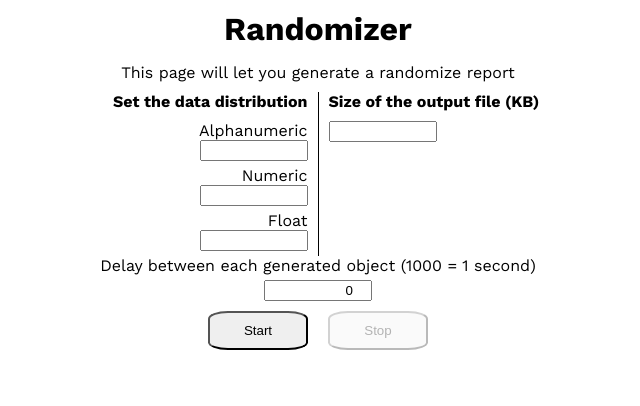
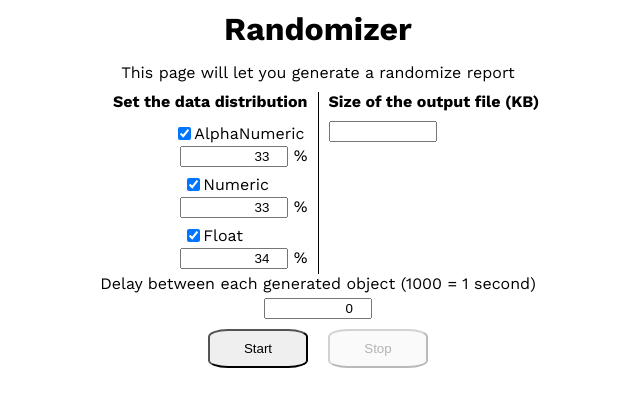
Before and after one commit to aziziaziz/IN_Randomizer, a Vue app in the folder randomizer/: page / in a window 1280 px wide. Shown: the top 406 px of the page, without its empty margins (322-962 px from the left). Built offline with nearby package versions, Linux system fonts and the light colour scheme.

Commit message:
Update using new checkbox component. Add checking when the checkbox is checked on unchecked

```diff
--- a/randomizer/src/pages/Randomizer.vue
+++ b/randomizer/src/pages/Randomizer.vue
@@ -5,16 +5,16 @@
       <div class="setup-left">
         <div class="title">Set the data distribution</div>
         <div class="checkbox-section">
-          <div>Alphanumeric</div>
-          <input type="number" v-model.number="alphaDist" :disabled="randomObjects.length > 0">
+          <CheckBox :isChecked.sync="alphaNumericChecked" value="AlphaNumeric" />
+          <input type="number" v-model.number="alphaDist" :disabled="randomObjects.length > 0 || !alphaNumericChecked"> %
         </div>
         <div class="checkbox-section">
-          <div>Numeric</div>
-          <input type="number" v-model.number="numericDist" :disabled="randomObjects.length > 0">
+          <CheckBox :isChecked.sync="numericChecked" value="Numeric" />
+          <input type="number" v-model.number="numericDist" :disabled="randomObjects.length > 0 || !numericChecked"> %
         </div>
         <div class="checkbox-section">
-          <div>Float</div>
-          <input type="number" v-model.number="floatDist" :disabled="randomObjects.length > 0">
+          <CheckBox :isChecked.sync="floatChecked" value="Float" />
+          <input type="number" v-model.number="floatDist" :disabled="randomObjects.length > 0 || !floatChecked"> %
         </div>
       </div>
       <div class="splitter"></div>
@@ -72,6 +72,10 @@ export default {
   },
   data: function() {
     return {
+      alphaNumericChecked: true,
+      numericChecked: true,
+      floatChecked: true,
+
       checkData: [],
       outputSize: '',
 
@@ -80,9 +84,9 @@ export default {
       integerCounter: 0,
       floatCounter: 0,
 
-      alphaDist: '',
-      numericDist: '',
-      floatDist: '',
+      alphaDist: 33,
+      numericDist: 33,
+      floatDist: 34,
 
       delay: 0,
 
@@ -110,7 +114,7 @@ export default {
       this.isRunning = false;
     },
     getRandom: async function() {
-      var random = await this.$axios.get(`/apiv1/GetRandom?distribution=${this.getDistribution()}`);
+      let random = await this.$axios.get(`/apiv1/GetRandom?distribution=${this.getDistribution()}`);
       switch (random.data['type']) {
         case 'Alphanumeric':
           this.alphaCounter++;
@@ -132,7 +136,7 @@ export default {
         return [0,1,2].join(',');
       }
 
-      var dist = [];
+      let dist = [];
       if ((this.alphaCounter / this.randomObjects.length * 100) <= this.alphaDist) {
         dist.push(0);
       }
@@ -146,12 +150,43 @@ export default {
       return dist.join(',');
     },
     generateReport: async function() {
-      var generate = await this.$axios.post('/apiv1/GenerateReport', this.randomObjects.join(','));
+      let generate = await this.$axios.post('/apiv1/GenerateReport', this.randomObjects.join(','));
       if (generate.data) {
         this.$store.state.canLoadReport = true;
         this.$router.push('/Report');
       }
+    },
+    checkPercentage: function() {
+      let tickCount = this.alphaNumericChecked + this.numericChecked + this.floatChecked;
+      let perc = 100 / tickCount;
+
+      this.alphaDist = this.alphaNumericChecked ? perc : '';
+      this.numericDist = this.numericChecked ? perc : '';
+      this.floatDist = this.floatChecked ? perc : '';
+    },
+    calcDistribution: function() {
+
     }
+  },
+  watch: {
+    alphaNumericChecked: function() {
+      this.checkPercentage();
+    },
+    floatChecked: function() {
+      this.checkPercentage();
+    },
+    numericChecked: function() {
+      this.checkPercentage();
+    },
+    alphaDist: function() {
+      this.calcDistribution();
+    },
+    numericDist: function() {
+      this.calcDistribution();
+    },
+    floatDist: function() {
+      this.calcDistribution();
+    },
   }
 };
 </script>
@@ -204,6 +239,11 @@ export default {
           cursor: pointer;
           min-width: 120px;
           text-align: left;
+        }
+
+        > .checkbox {
+          display: flex;
+          align-items: center;
         }
       }
     }
```
